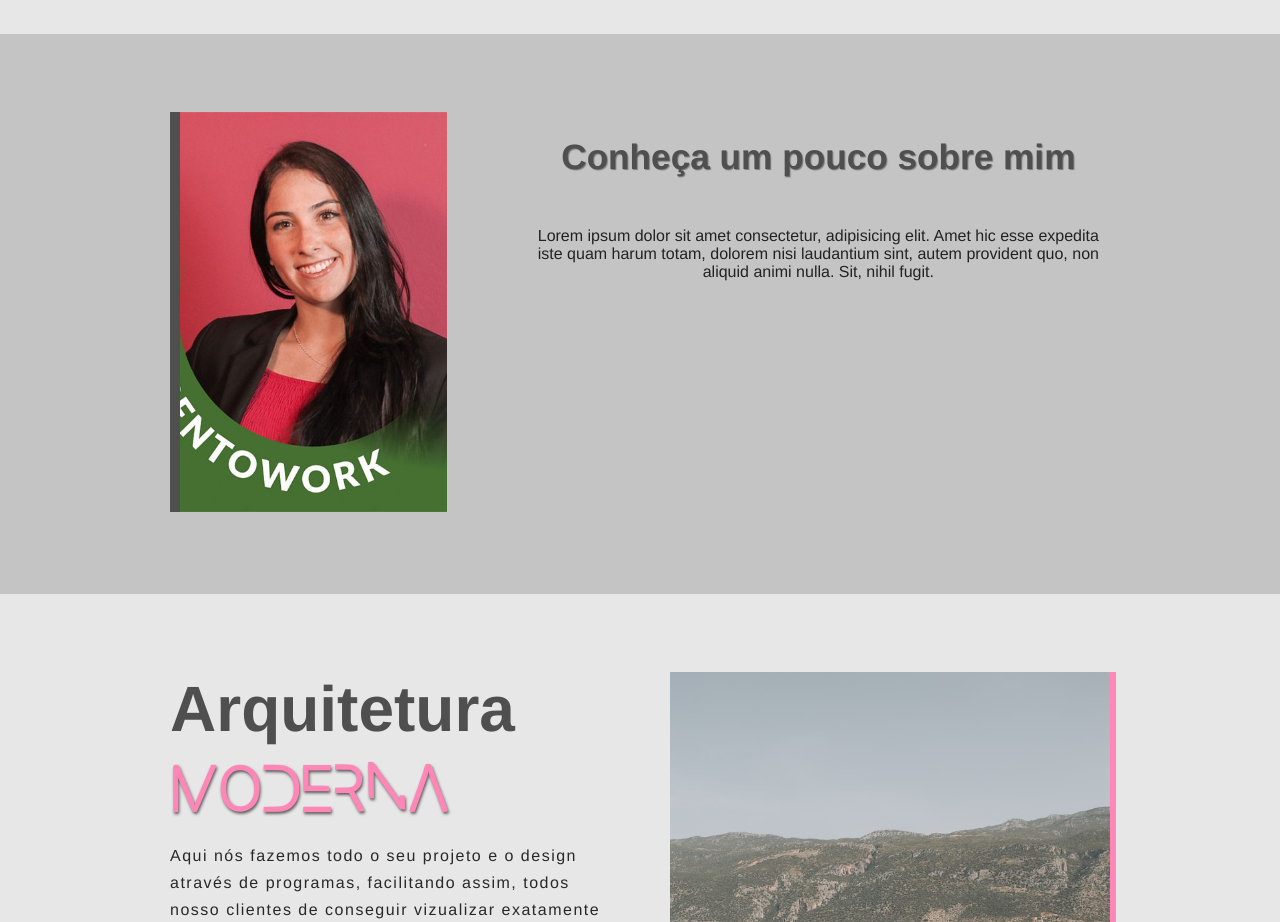
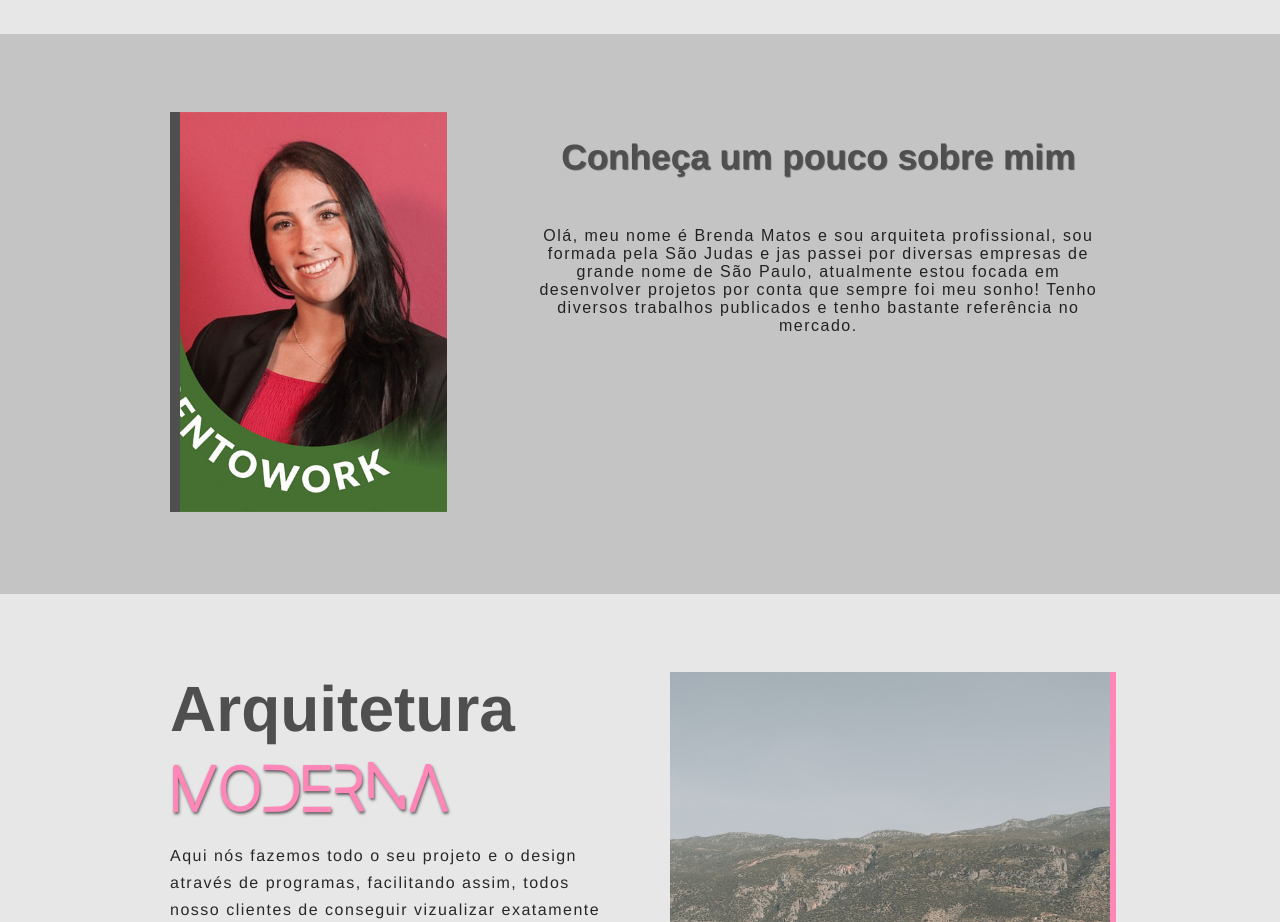
Before and after one commit to gabriel-marchese/site-arquitetura, a plain HTML site: page index.html in a window 1280 px wide. Shown: the part 960-1882 px from the top of the page. Drawn offline with Linux system fonts and the light colour scheme.

Commit message:
ajustes aboutme

```diff
--- a/index.html
+++ b/index.html
@@ -62,8 +62,9 @@
             <div class="about-me">
                 <h3 id="titulo-aboutme">Conheça um pouco sobre mim</h3>
                 <p>
-                    Lorem ipsum dolor sit amet consectetur, adipisicing elit. Amet hic esse expedita iste quam harum
-                    totam, dolorem nisi laudantium sint, autem provident quo, non aliquid animi nulla. Sit, nihil fugit.
+                    Olá, meu nome é Brenda Matos e sou arquiteta profissional, sou formada pela São Judas e jas passei por diversas empresas de grande
+                    nome de São Paulo, atualmente estou focada em desenvolver projetos por conta que sempre foi meu sonho! Tenho diversos trabalhos publicados
+                    e tenho bastante referência no mercado.
                 </p>
             </div>
         </div>
--- a/styles/styles.css
+++ b/styles/styles.css
@@ -251,7 +251,14 @@ div.about-me > h3{
     padding: 15px 0px 50px;
     color: var(--primary-color);
     font-size: 2.2em;
-    text-shadow: 1px 1px 1px rgba(0, 0, 0, 0.384);
+    text-shadow: 1px 1px 1px rgba(0, 0, 0, 0.568);
+}
+
+div.about-me p{
+    letter-spacing: 1.5px;
+    font-size: 16px;
+    line-height: 18px;
+    font-family: var(--primary-font);
 }
 
 #teste{
```
